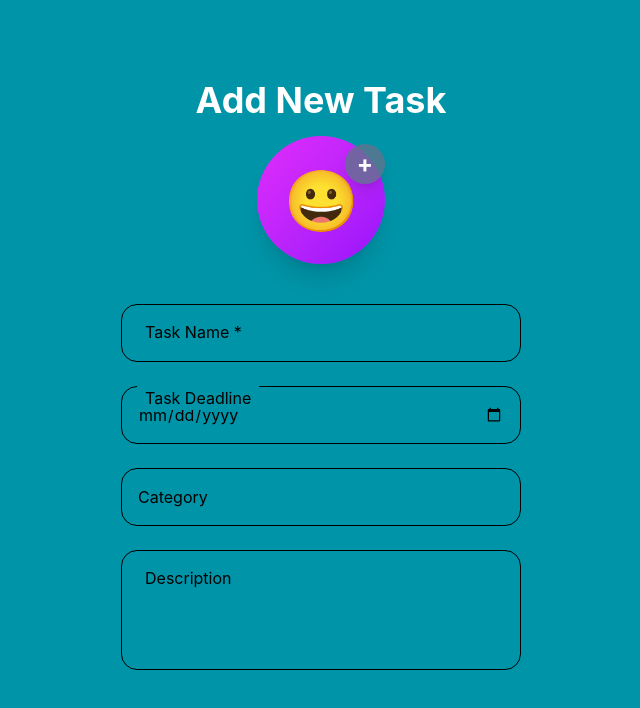
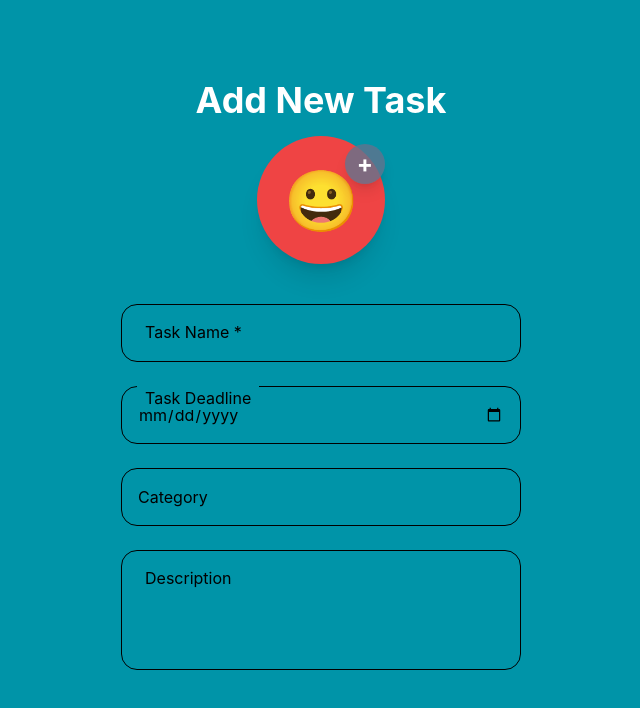
Before and after one commit to Noushidh/taskflow-pro, a React (Vite) app: page /add-task in a window 1280 px wide. Shown: the top 708 px of the page, without its empty margins (319-959 px from the left). Built offline with nearby package versions, Linux system fonts and the light colour scheme.

Commit message:
feat(add-task): enhance emoji picker UI with gradient avatar and action button

```diff
--- a/src/components/EmojiPickurButton.tsx
+++ b/src/components/EmojiPickurButton.tsx
@@ -1,11 +1,20 @@
-import { useState } from "react";
+import { useState, useEffect } from "react";
 import EmojiPicker from "emoji-picker-react";
 import { div, em } from "framer-motion/client";
+import { APP_BACKGROUNDS } from "../constants/colors";
 
 function EmojiPickerButton() {
   const [emoji, setEmoji] = useState("😀");
   const [showPicker, setShowPicker] = useState(false);
+  const [bgIndex, setBgIndex] = useState(0);
 
+  useEffect(() => {
+    const interval = setInterval(() => {
+      setBgIndex((prev) => (prev + 1) % APP_BACKGROUNDS.length);
+    }, 10000); // change every 10 seconds
+
+    return () => clearInterval(interval);
+  }, []);
   return (
     <div className="relative w-40 h-40 mx-auto">
       {/* Main Emoji Button */}
@@ -13,7 +22,6 @@ function EmojiPickerButton() {
         className="
       w-32 h-32
       rounded-full
-      bg-gradient-to-br from-fuchsia-500 to-purple-600
       flex items-center justify-center
       text-6xl
       shadow-xl
@@ -21,6 +29,10 @@ function EmojiPickerButton() {
       left-1/2 top-1/2
       -translate-x-1/2 -translate-y-1/2
     "
+        style={{
+          backgroundColor: APP_BACKGROUNDS[bgIndex],
+          transition: "background-color 3s ease-in-out",
+        }}
       >
         {emoji}
       </button>
@@ -47,7 +59,8 @@ function EmojiPickerButton() {
       </button>
       {showPicker && (
         <div>
-          <EmojiPicker className="fixed inset-0 z-50"
+          <EmojiPicker
+            className="fixed inset-0 z-50"
             onEmojiClick={(emojiData) => {
               setEmoji(emojiData.emoji);
               setShowPicker(false);
--- a/src/constants/colors.ts
+++ b/src/constants/colors.ts
@@ -4,4 +4,5 @@ export const APP_BACKGROUNDS = [
   "#22c55e", // green
   "#a855f7", // purple
   "#1e293b", // slate
+  "#D946EF"
 ];
```
Lines whose indentation alone changed are shown as unchanged.
